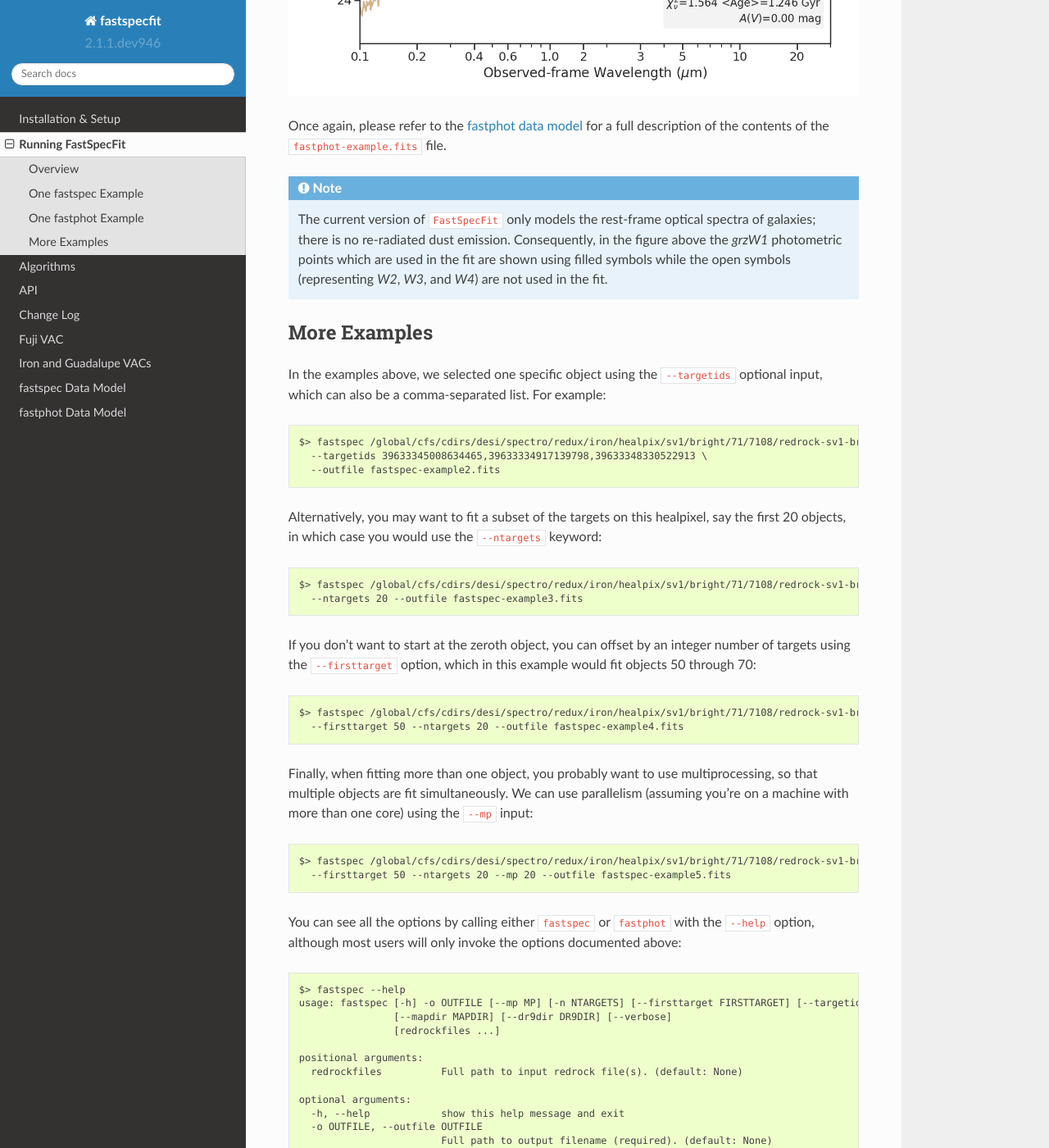
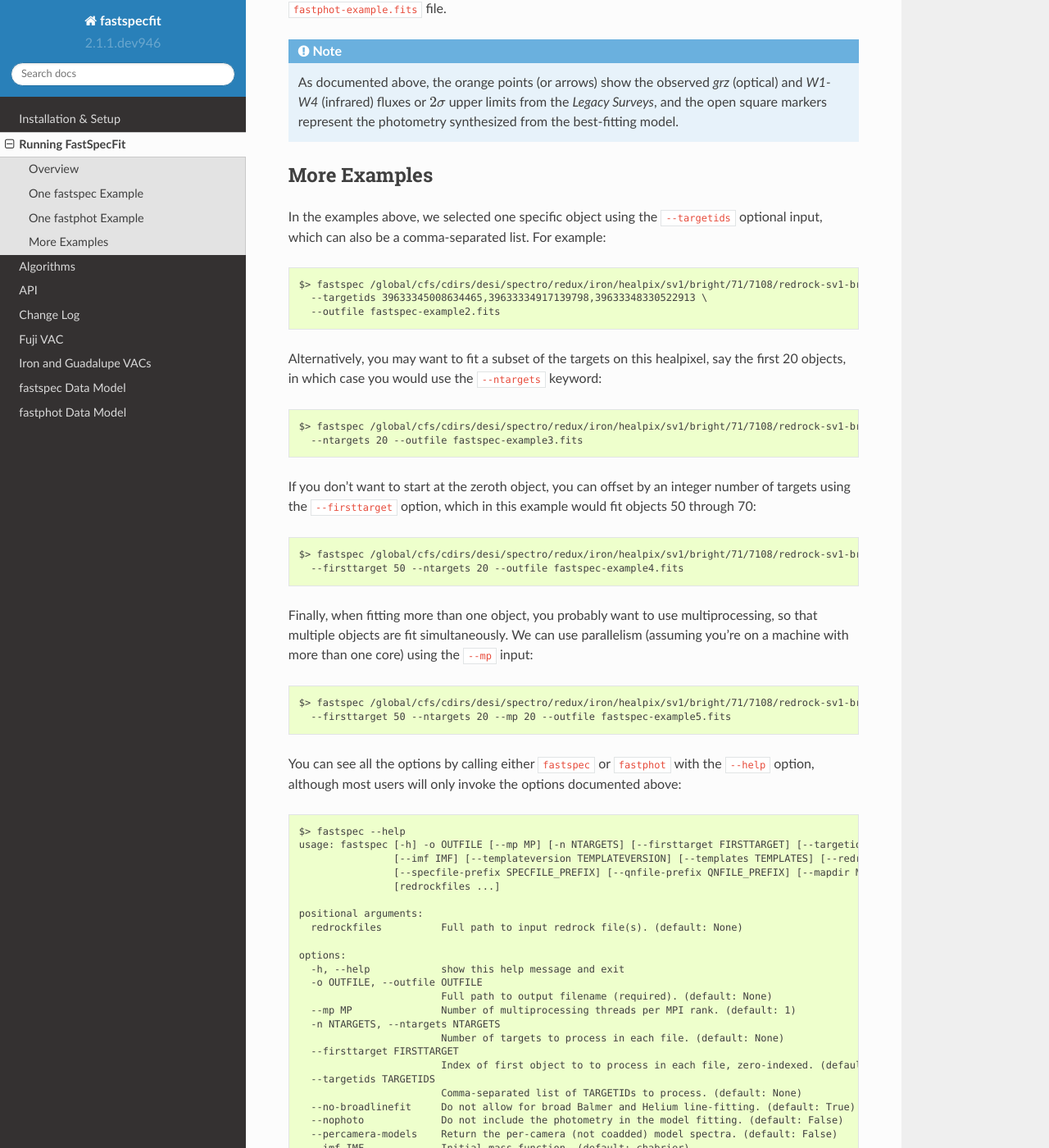
Before and after one commit to desihub/fastspecfit, a Sphinx documentation site: the page built from doc/running.rst, in a window 1280 px wide and 1400 px high, scrolled down 5306 px. Shown: the whole window at 82% size. Built offline with Sphinx 7.4.7 and the Read the Docs theme 2.0.0, drawn with Linux system fonts in a browser that asks for light colours; some of the changed text lies outside the part shown.

Commit message:
updated qa and running.rst docs

```diff
--- a/doc/running.rst
+++ b/doc/running.rst
@@ -65,13 +65,6 @@ spectrophotometry and broadband photometry.
 
 |
 
-accomplished through a handful of high-level Python
-scripts. The two primary, independent scripts which can be run on one (or a
-small number) of `Redrock`_ redshift catalogs are:
-
-  * ``fastspec``, to jointly model the DESI spectrophotometry and broadband photometry; and
-  * ``fastphot``, to model just the DESI broadband photometry.
-
 Note that in addition to the `Redrock`_ catalog, ``fastspec`` also requires the
 DESI coadded spectrum to be located in the same directory (with a default
 *coadd-* prefix). In addition, there are two key support routines, which we
@@ -136,34 +129,34 @@ interested in, and an (arbitrary) output filename::
 
 See the :ref:`fastspec data model<fastspec datamodel>` for a full description of
 the contents of the ``fastspec-example.fits`` file which is written out. We can
-visualize the results by invoking the following command::
+visualize the results to create the
+``fastspec-sv1-bright-7108-39633345008634465.png`` file by invoking the
+following command::
 
-  $> fastspecfit-qa ./fastspec-example.fits
+  $> fastspecfit-qa ./fastspec-example.fits --outdir ./
 
-.. collapse:: Log
-    :open:
+.. collapse:: Click to view the informational output printed to the screen after
+              executing this command.
 
-    The log output shows the results are written to the file
-    ``fastspec-sv1-bright-7108-39633345008634465.png``, which we display below::
+    .. code-block:: python
 
-      INFO:io.py:984:read_fastspecfit: Read 1 object(s) from fastspec.fits
-      INFO:continuum.py:137:__init__: Reading /global/cfs/cdirs/desi/science/gqp/templates/SSP-CKC14z/v1.0/SSP_Padova_CKC14z_Kroupa_Z0.0190.fits
-      INFO:continuum.py:137:__init__: Reading /global/cfs/cdirs/desi/science/gqp/templates/SSP-CKC14z/v1.0/SSP_Padova_CKC14z_Kroupa_Z0.0190.fits
-      INFO:fastspecfit-qa:102:main: Initializing the classes took: 1.43 sec
-      INFO:io.py:296:select: Reading and parsing 1 unique redrockfile(s)
-      INFO:io.py:348:select: specprod=iron, coadd_type=healpix, survey=sv1, program=bright, healpix=7108
-      INFO:io.py:443:select: Updating QSO redshifts using a QN threshold of 0.95.
-      INFO:io.py:569:select: Gathered photometric metadata for 1 objects in 0.07 sec
-      INFO:io.py:658:read_and_unpack: Reading 1 spectra from /global/cfs/cdirs/desi/spectro/redux/iron/healpix/sv1/bright/71/7108/coadd-sv1-bright-7108.fits
-      INFO:spectra.py:291:read_spectra: iotime 0.161 sec to read coadd-sv1-bright-7108.fits at 2022-08-07T04:01:18.246061
-      INFO:continuum.py:836:get_linesigma: Forbidden masking sigma=98.374 km/s and S/N=73.893
-      INFO:continuum.py:836:get_linesigma: Balmer masking sigma=88.367 km/s and S/N=84.792
-      INFO:continuum.py:836:get_linesigma: UV/Broad masking sigma=0.000 km/s and S/N=0.000
-      INFO:io.py:855:read_and_unpack: Read data for 1 objects in 0.62 sec
-      INFO:emlines.py:2111:qa_fastspec: Writing ./fastspec-sv1-bright-7108-39633345008634465.png
-      INFO:fastspecfit-qa:186:main: QA for everything took: 4.77 sec
+        INFO:fastspecfit-qa:53:parse: /global/homes/i/ioannis/code/desihub/fastspecfit/bin/fastspecfit-qa ./fastspec-example.fits --outdir ./
+        INFO:io.py:1716:read_fastspecfit: Read 1 object(s) from ./fastspec-example.fits
+        INFO:fastspecfit-qa:131:main: Building QA for 1 objects.
+        INFO:io.py:665:select: Reading and parsing 1 unique redrockfile(s).
+        INFO:io.py:720:select: specprod=iron, coadd_type=healpix, survey=sv1, program=bright, healpix=7108
+        INFO:io.py:995:select: Gathered photometric metadata for 1 objects in 0.07 sec
+        INFO:io.py:1085:read_and_unpack: Reading 1 spectrum from /global/cfs/cdirs/desi/spectro/redux/iron/healpix/sv1/bright/71/7108/coadd-sv1-bright-7108.fits
+        INFO:spectra.py:291:read_spectra: iotime 0.470 sec to read coadd-sv1-bright-7108.fits at 2023-03-31T14:14:14.983411
+        INFO:io.py:1114:read_and_unpack: Coadding across cameras took 0.01 seconds.
+        INFO:io.py:111:unpack_one_spectrum: Pre-processing object 0 [targetid 39633345008634465 z=0.368744].
+        INFO:fastspecfit.py:656:qa_fastspec: timeout 15 wget -q -o /dev/null -O ./tmp.fastspec-sv1-bright-7108-39633345008634465.jpeg "https://www.legacysurvey.org/viewer/jpeg-cutout?ra=105.48977452498902&dec=56.669300058331935&width=114&height=87&layer=ls-dr9"
+        INFO:fastspecfit.py:1342:qa_fastspec: Writing ./fastspec-sv1-bright-7108-39633345008634465.png
+        INFO:fastspecfit-qa:241:main: QA for everything took: 12.64 sec
 
-.. figure:: _static/fastspec-sv3-dark-26964-39627781683807297.png
+|
+
+.. figure:: _static/fastspec-sv1-bright-7108-39633345008634465.png
 
 The figure above succinctly summarizes the ``fastspec`` inputs and modeling
 results:
@@ -186,15 +179,12 @@ results:
     points (or arrows) show the observed *grz* (optical) and *W1-W4* (infrared)
     fluxes or :math:`2\sigma` upper limits from the *Legacy Surveys*, and the
     open square markers represent the photometry synthesized from the
-    best-fitting model. The blue, green, and red spectra are the
+    best-fitting model. The blue, green, and red spectra in this panel are the
+    best-fitting DESI model after multiplying by the derived aperture correction
+    (showin the bottom portion of the panel as the factor of 1.32).
 
-
-underlying stellar continuum for each of the three DESI cameras (blue, green and
-red); (middle) the fit to the (residual) emission-line spectrum after
-subtracting from the data the best-fitting stellar continuum model and the
-smooth continuum correction (shown as a light gray curve in the top panel); and
-(bottom) panels which zoom into all the individual lines modeled by
-``FastSpecFit``.
+  * *Lower-right panel*: Zoomed panels showing the data and best-fit model for
+    all the emission lines within the observed spectral range.
 
 In some cases it may be convenient to generate your own figure of the data and
 the best-fitting models, which you can do by reading the data yourself and using
@@ -265,54 +255,63 @@ redshift) using ``fastphot``. Using the same example object as above, we have::
   $> fastphot $DESI_ROOT/spectro/redux/iron/healpix/sv1/bright/71/7108/redrock-sv1-bright-7108.fits \
     --targetids 39633345008634465 --outfile fastphot-example.fits
 
-  INFO:fastspecfit.py:123:parse: /global/homes/i/ioannis/code/desihub/fastspecfit/bin/fastphot /global/cfs/cdirs/desi/spectro/redux/iron/healpix/sv1/bright/71/7108/redrock-sv1-bright-7108.fits --targetids 39633345008634465 --outfile fastphot-example.fits
-  INFO:continuum.py:137:__init__: Reading /global/cfs/cdirs/desi/science/gqp/templates/SSP-CKC14z/v1.0/SSP_Padova_CKC14z_Kroupa_Z0.0190.fits
-  INFO:fastspecfit.py:249:fastphot: Initializing the classes took: 1.28 sec
-  INFO:io.py:296:select: Reading and parsing 1 unique redrockfile(s)
-  INFO:io.py:348:select: specprod=iron, coadd_type=healpix, survey=sv1, program=bright, healpix=7108
-  INFO:io.py:443:select: Updating QSO redshifts using a QN threshold of 0.95.
-  INFO:io.py:569:select: Gathered photometric metadata for 1 objects in 0.14 sec
-  INFO:io.py:658:read_and_unpack: Reading 1 spectra from /global/cfs/cdirs/desi/spectro/redux/iron/healpix/sv1/bright/71/7108/coadd-sv1-bright-7108.fits
-  INFO:io.py:855:read_and_unpack: Read data for 1 objects in 0.08 sec
-  INFO:fastspecfit.py:260:fastphot: Reading and unpacking the 1 spectra to be fitted took: 1.75 sec
-  INFO:continuum.py:1815:continuum_fastphot: Preparing the models took 0.22 sec
-  INFO:continuum.py:1843:continuum_fastphot: Fitting the photometry took: 0.05 sec
-  INFO:continuum.py:1853:continuum_fastphot: Finding photometric A(V) failed; adopting A(V)=0.0000
-  INFO:continuum.py:1896:continuum_fastphot: Photometric DN(4000)=1.170, Age=1.25 Gyr, Mr=-20.61 mag, Mstar=6.089e+09
-  INFO:fastspecfit.py:83:fastphot_one: Continuum-fitting object 0 [targetid 39633345008634465] took 0.40 sec
-  INFO:fastspecfit.py:276:fastphot: Fitting everything took: 0.41 sec
-  INFO:io.py:1019:write_fastspecfit: Writing results for 1 objects to fastphot-example.fits
-  INFO:io.py:1074:write_fastspecfit: Writing out took 0.11 sec
+.. collapse:: Click to view the informational output printed to the screen after
+              executing this command.
 
-  $> fastspecfit-qa fastphot-example.fits
+    .. code-block:: python
 
-  INFO:fastspecfit-qa:44:parse: /global/homes/i/ioannis/code/desihub/fastspecfit/bin/fastspecfit-qa fastphot-example.fits
-  INFO:io.py:984:read_fastspecfit: Read 1 object(s) from fastphot-example.fits
-  INFO:continuum.py:137:__init__: Reading /global/cfs/cdirs/desi/science/gqp/templates/SSP-CKC14z/v1.0/SSP_Padova_CKC14z_Kroupa_Z0.0190.fits
-  INFO:continuum.py:137:__init__: Reading /global/cfs/cdirs/desi/science/gqp/templates/SSP-CKC14z/v1.0/SSP_Padova_CKC14z_Kroupa_Z0.0190.fits
-  INFO:fastspecfit-qa:102:main: Initializing the classes took: 1.95 sec
-  INFO:io.py:296:select: Reading and parsing 1 unique redrockfile(s)
-  INFO:io.py:348:select: specprod=iron, coadd_type=healpix, survey=sv1, program=bright, healpix=7108
-  INFO:io.py:443:select: Updating QSO redshifts using a QN threshold of 0.95.
-  INFO:io.py:569:select: Gathered photometric metadata for 1 objects in 0.11 sec
-  INFO:io.py:658:read_and_unpack: Reading 1 spectra from /global/cfs/cdirs/desi/spectro/redux/iron/healpix/sv1/bright/71/7108/coadd-sv1-bright-7108.fits
-  INFO:io.py:855:read_and_unpack: Read data for 1 objects in 0.07 sec
-  INFO:continuum.py:2489:qa_fastphot: Writing ./fastphot-sv1-bright-7108-39633345008634465.png
-  INFO:fastspecfit-qa:186:main: QA for everything took: 1.71 sec
+        INFO:fastspecfit.py:127:parse: /global/homes/i/ioannis/code/desihub/fastspecfit/bin/fastphot /global/cfs/cdirs/desi/spectro/redux/iron/healpix/sv1/bright/71/7108/redrock-sv1-bright-7108.fits --targetids 39633345008634465 --outfile fastphot-example.fits
+        INFO:io.py:665:select: Reading and parsing 1 unique redrockfile(s).
+        INFO:io.py:720:select: specprod=iron, coadd_type=healpix, survey=sv1, program=bright, healpix=7108
+        INFO:io.py:995:select: Gathered photometric metadata for 1 objects in 0.22 sec
+        INFO:io.py:1085:read_and_unpack: Reading 1 spectrum from /global/cfs/cdirs/desi/spectro/redux/iron/healpix/sv1/bright/71/7108/coadd-sv1-bright-7108.fits
+        INFO:io.py:111:unpack_one_spectrum: Pre-processing object 0 [targetid 39633345008634465 z=0.368744].
+        INFO:fastspecfit.py:194:fastspec: Reading and unpacking 1 spectra to be fitted took 3.22 seconds.
+        INFO:fastspecfit.py:51:fastspec_one: Continuum- and emission-line fitting object 0 [targetid 39633345008634465, z=0.368744].
+        INFO:continuum.py:1685:continuum_specfit: Adopting nominal vdisp=125 km/s.
+        WARNING:continuum.py:1243:templates2data: Padding model spectrum due to insufficient wavelength coverage to synthesize photometry.
+        INFO:continuum.py:1706:continuum_specfit: Fitting 120 models took 0.07 seconds.
+        INFO:continuum.py:1726:continuum_specfit: Model Dn(4000)=1.139.
+        INFO:continuum.py:1981:continuum_specfit: Mstar=9.528 Msun, Mr=-19.92 mag, A(V)=0.817, Age=1.679 Gyr, SFR=1.469 Msun/yr, Z/Zsun=-0.992
+        INFO:continuum.py:2022:continuum_specfit: Continuum-fitting took 0.20 seconds.
+        INFO:fastspecfit.py:236:fastspec: Fitting 1 object(s) took 0.86 seconds.
+        INFO:io.py:1759:write_fastspecfit: Writing results for 1 object to fastphot-example.fits
+        INFO:io.py:1816:write_fastspecfit: Writing out took 0.10 seconds.
+
+|
+
+And to generate the QA::
+
+  $> fastspecfit-qa fastphot-example.fits --outdir ./
+
+.. collapse:: Click to view the informational output printed to the screen after
+              executing this command.
+
+    .. code-block:: python
+
+        INFO:fastspecfit-qa:53:parse: /global/homes/i/ioannis/code/desihub/fastspecfit/bin/fastspecfit-qa fastphot-example.fits --outdir ./
+        INFO:io.py:1716:read_fastspecfit: Read 1 object(s) from fastphot-example.fits
+        INFO:fastspecfit-qa:131:main: Building QA for 1 objects.
+        INFO:io.py:665:select: Reading and parsing 1 unique redrockfile(s).
+        INFO:io.py:720:select: specprod=iron, coadd_type=healpix, survey=sv1, program=bright, healpix=7108
+        INFO:io.py:995:select: Gathered photometric metadata for 1 objects in 0.10 sec
+        INFO:io.py:1085:read_and_unpack: Reading 1 spectrum from /global/cfs/cdirs/desi/spectro/redux/iron/healpix/sv1/bright/71/7108/coadd-sv1-bright-7108.fits
+        INFO:io.py:111:unpack_one_spectrum: Pre-processing object 0 [targetid 39633345008634465 z=0.368744].
+        INFO:fastspecfit.py:656:qa_fastspec: timeout 15 wget -q -o /dev/null -O ./tmp.fastphot-sv1-bright-7108-39633345008634465.jpeg "https://www.legacysurvey.org/viewer/jpeg-cutout?ra=105.48977452498902&dec=56.669300058331935&width=114&height=87&layer=ls-dr9"
+        INFO:fastspecfit.py:1343:qa_fastspec: Writing ./fastphot-sv1-bright-7108-39633345008634465.png
+        INFO:fastspecfit-qa:241:main: QA for everything took: 6.19 sec
 
 .. image:: _static/fastphot-sv1-bright-7108-39633345008634465.png
 
 Once again, please refer to the :ref:`fastphot data model<fastphot datamodel>`
 for a full description of the contents of the ``fastphot-example.fits`` file.
 
-
 .. note::
 
-   The current version of ``FastSpecFit`` only models the rest-frame optical
-   spectra of galaxies; there is no re-radiated dust emission. Consequently, in
-   the figure above the *grzW1* photometric points which are used in the fit are
-   shown using filled symbols while the open symbols (representing *W2*, *W3*,
-   and *W4*) are not used in the fit.
+   As documented above, the orange points (or arrows) show the observed *grz*
+   (optical) and *W1-W4* (infrared) fluxes or :math:`2\sigma` upper limits from
+   the *Legacy Surveys*, and the open square markers represent the photometry
+   synthesized from the best-fitting model.
 
 .. _`production`:
 
@@ -352,14 +351,15 @@ the ``--help`` option, although most users will only invoke the options
 documented above::
 
   $> fastspec --help
-  usage: fastspec [-h] -o OUTFILE [--mp MP] [-n NTARGETS] [--firsttarget FIRSTTARGET] [--targetids TARGETIDS] [--solve-vdisp] [--ssptemplates SSPTEMPLATES]
-                  [--mapdir MAPDIR] [--dr9dir DR9DIR] [--verbose]
+  usage: fastspec [-h] -o OUTFILE [--mp MP] [-n NTARGETS] [--firsttarget FIRSTTARGET] [--targetids TARGETIDS] [--no-broadlinefit] [--nophoto] [--percamera-models]
+                  [--imf IMF] [--templateversion TEMPLATEVERSION] [--templates TEMPLATES] [--redrockfile-prefix REDROCKFILE_PREFIX]
+                  [--specfile-prefix SPECFILE_PREFIX] [--qnfile-prefix QNFILE_PREFIX] [--mapdir MAPDIR] [--dr9dir DR9DIR] [--specproddir SPECPRODDIR] [--verbose]
                   [redrockfiles ...]
 
   positional arguments:
     redrockfiles          Full path to input redrock file(s). (default: None)
 
-  optional arguments:
+  options:
     -h, --help            show this help message and exit
     -o OUTFILE, --outfile OUTFILE
                           Full path to output filename (required). (default: None)
@@ -370,11 +370,24 @@ documented above::
                           Index of first object to to process in each file, zero-indexed. (default: 0)
     --targetids TARGETIDS
                           Comma-separated list of TARGETIDs to process. (default: None)
-    --solve-vdisp         Solve for the velocity dispersion (only when using fastspec). (default: False)
-    --ssptemplates SSPTEMPLATES
-                          Optional name of the SSP templates. (default: None)
+    --no-broadlinefit     Do not allow for broad Balmer and Helium line-fitting. (default: True)
+    --nophoto             Do not include the photometry in the model fitting. (default: False)
+    --percamera-models    Return the per-camera (not coadded) model spectra. (default: False)
+    --imf IMF             Initial mass function. (default: chabrier)
+    --templateversion TEMPLATEVERSION
+                          Template version number. (default: 1.0.0)
+    --templates TEMPLATES
+                          Optional full path and filename to the templates. (default: None)
+    --redrockfile-prefix REDROCKFILE_PREFIX
+                          Prefix of the input Redrock file name(s). (default: redrock-)
+    --specfile-prefix SPECFILE_PREFIX
+                          Prefix of the spectral file(s). (default: coadd-)
+    --qnfile-prefix QNFILE_PREFIX
+                          Prefix of the QuasarNet afterburner file(s). (default: qso_qn-)
     --mapdir MAPDIR       Optional directory name for the dust maps. (default: None)
     --dr9dir DR9DIR       Optional directory name for the DR9 photometry. (default: None)
+    --specproddir SPECPRODDIR
+                          Optional directory name for the spectroscopic production. (default: None)
     --verbose             Be verbose (for debugging purposes). (default: False)
 
 What if you want to fit a particular survey, program, or healpixel. Do you
```
Also changed, not shown: other parts of doc/running.rst (+1 -1 lines), doc/_static/fastphot-sv1-bright-7108-39633345008634465.png, doc/_static/fastspec-sv1-bright-7108-39633345008634465.png.
